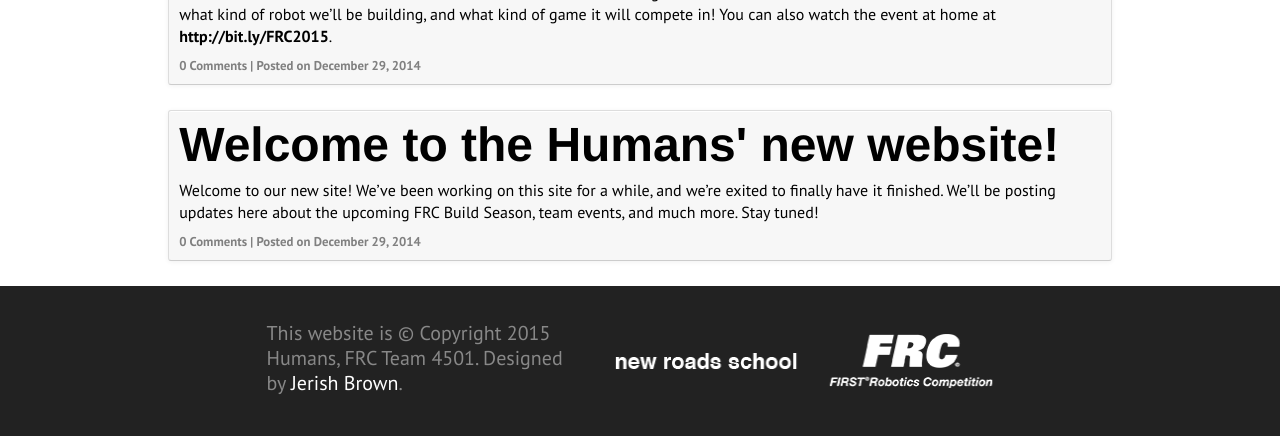
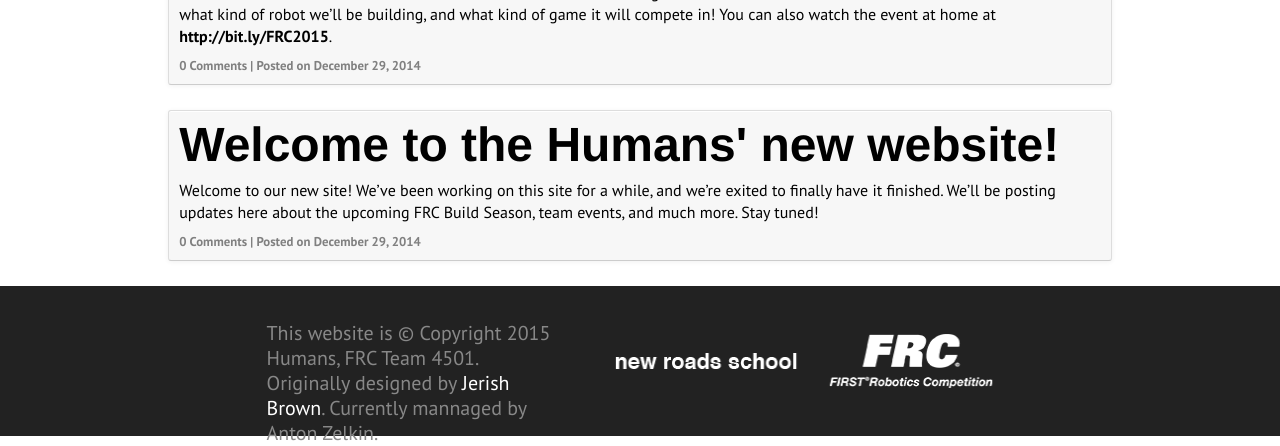
Before and after one commit to FRCHumans4501/frchumans4501.github.io, a Jekyll site: the page built from index.html, in a window 1280 px wide and 900 px high, scrolled down 895 px, cut to the strip 454-900 px from the top of the window. Built offline with Jekyll 4.4.1, drawn with Linux system fonts in a browser that asks for light colours; nearby versions of some CDN libraries; comment, search, counter and statistics services are not loaded.

Commit message:
Added my name to the website :D

```diff
--- a/_includes/footer.html
+++ b/_includes/footer.html
@@ -2,7 +2,7 @@
 	<div id="footer-container">
 		<ul>
 			<li id="copyright">
-				This website is &copy; Copyright 2015 Humans, FRC Team 4501. Designed by <a href="http://www.Twitter.com/i300_">Jerish Brown</a>.
+				This website is &copy; Copyright 2015 Humans, FRC Team 4501. Originally designed by <a href="http://www.Twitter.com/i300_">Jerish Brown</a>. Currently mannaged by Anton Zelkin.
 			</li><!--
 			--><li id="footer-sponsors">
 				<a href="http://newroads.org/"><img src="/style/images/newroads-small.png" /></a><a href="http://www.firstinspires.org/"><img src="/style/images/frc-small.png" /></a>
```
